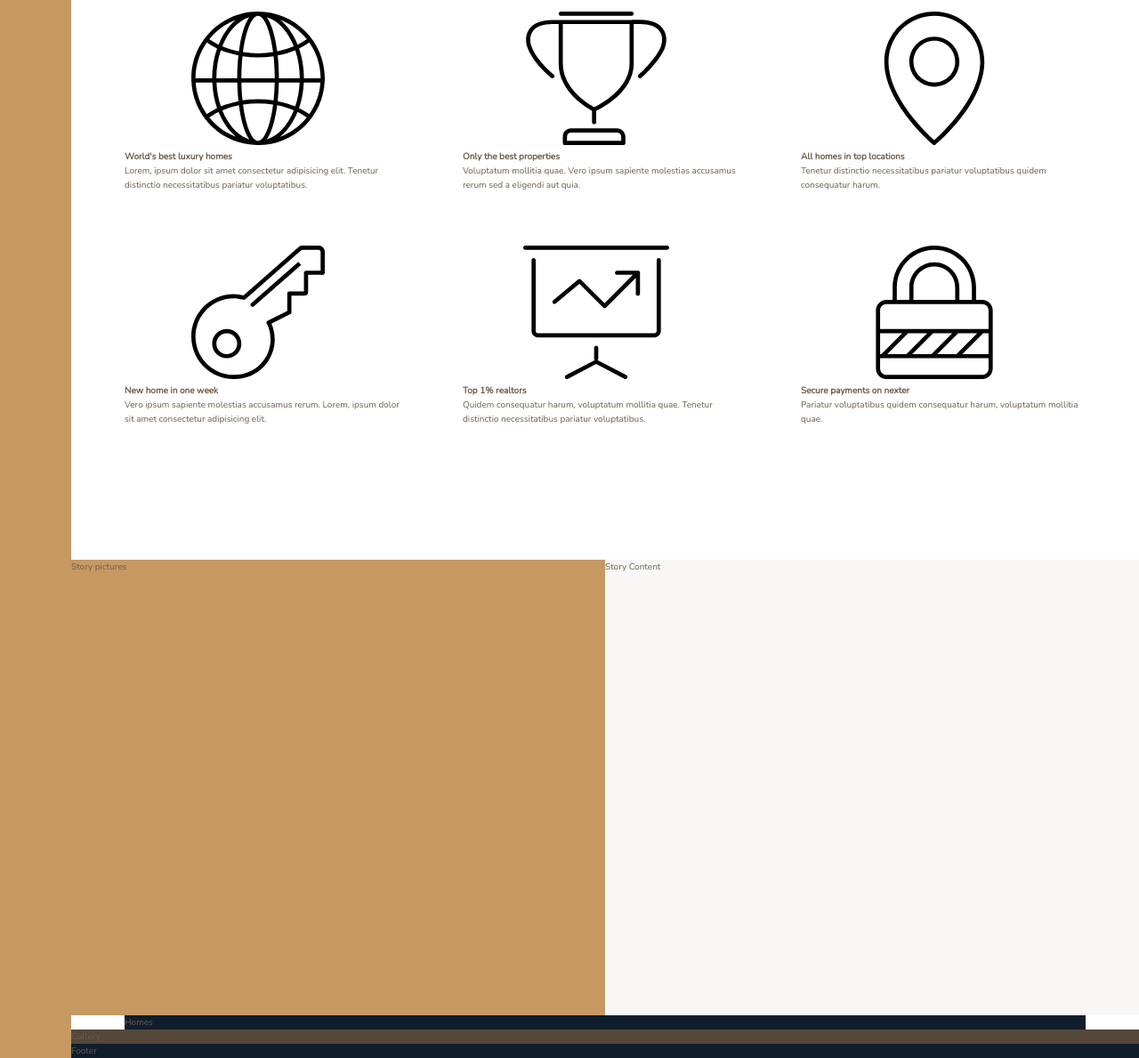
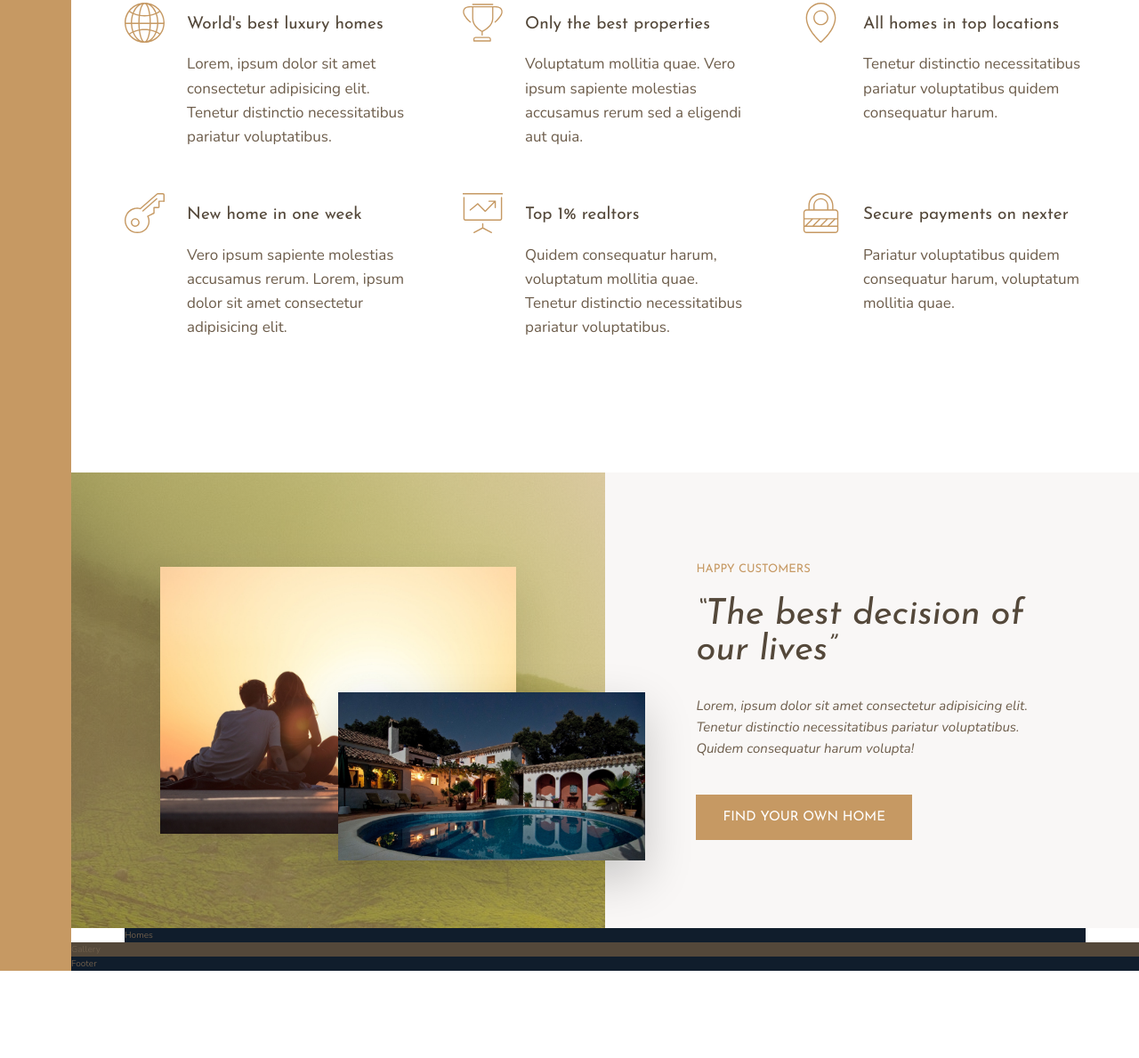
Before and after one commit to tringaprekorogja/nexter, a website: page index.html in a window 1280 px wide. Shown: the part 777-1966 px from the top of the page at 89% size. After the commit the page ends 1868 px from the top, so only its background shows below. Drawn offline with nearby package versions, Linux system fonts and the light colour scheme.

Commit message:
Add the story section styles

```diff
--- a/index.html
+++ b/index.html
@@ -26,50 +26,54 @@
                 <svg class="feature__icon">
                     <use xlink:href="img/sprite.svg#icon-global"></use>
                 </svg>
-                <h4 class="heading-4">World's best luxury homes</h4>
+                <h4 class="heading-4 heading-4--dark">World's best luxury homes</h4>
                 <p class="feature__text">Lorem, ipsum dolor sit amet consectetur adipisicing elit. Tenetur distinctio necessitatibus pariatur voluptatibus.</p>
             </div>
             <div class="feature">
                 <svg class="feature__icon">
                     <use xlink:href="img/sprite.svg#icon-trophy"></use>
                 </svg>
-                <h4 class="heading-4">Only the best properties</h4>
+                <h4 class="heading-4 heading-4--dark">Only the best properties</h4>
                 <p class="feature__text">Voluptatum mollitia quae. Vero ipsum sapiente molestias accusamus rerum sed a eligendi aut quia.</p>
             </div>
             <div class="feature">
                 <svg class="feature__icon">
                     <use xlink:href="img/sprite.svg#icon-map-pin"></use>
                 </svg>
-                <h4 class="heading-4">All homes in top locations</h4>
+                <h4 class="heading-4 heading-4--dark">All homes in top locations</h4>
                 <p class="feature__text">Tenetur distinctio necessitatibus pariatur voluptatibus quidem consequatur harum.</p>
             </div>
             <div class="feature">
                 <svg class="feature__icon">
                     <use xlink:href="img/sprite.svg#icon-key"></use>
                 </svg>
-                <h4 class="heading-4">New home in one week</h4>
+                <h4 class="heading-4 heading-4--dark">New home in one week</h4>
                 <p class="feature__text">Vero ipsum sapiente molestias accusamus rerum. Lorem, ipsum dolor sit amet consectetur adipisicing elit.</p>
             </div>
             <div class="feature">
                 <svg class="feature__icon">
                     <use xlink:href="img/sprite.svg#icon-presentation"></use>
                 </svg>
-                <h4 class="heading-4">Top 1% realtors</h4>
+                <h4 class="heading-4 heading-4--dark">Top 1% realtors</h4>
                 <p class="feature__text">Quidem consequatur harum, voluptatum mollitia quae. Tenetur distinctio necessitatibus pariatur voluptatibus.</p>
             </div>
             <div class="feature">
                 <svg class="feature__icon">
                     <use xlink:href="img/sprite.svg#icon-lock"></use>
                 </svg>
-                <h4 class="heading-4">Secure payments on nexter</h4>
+                <h4 class="heading-4 heading-4--dark">Secure payments on nexter</h4>
                 <p class="feature__text">Pariatur voluptatibus quidem consequatur harum, voluptatum mollitia quae.</p>
             </div>
         </section>
         <div class="story__pictures">
-            Story pictures
+            <img src="img/story-1.jpeg" alt="Couple with new house" class="story__img--1">
+            <img src="img/story-2.jpeg" alt="New house" class="story__img--2">
         </div>
         <div class="story__content">
-            Story Content
+            <h3 class="heading-3 mb-sm">Happy Customers</h3>
+            <h2 class="heading-2 heading-2--dark mb-md">&ldquo;The best decision of our lives&rdquo;</h2>
+            <p class="story__text">Lorem, ipsum dolor sit amet consectetur adipisicing elit. Tenetur distinctio necessitatibus pariatur voluptatibus. Quidem consequatur harum volupta!</p>
+            <button class="btn">Find your own home</button>
         </div>
         <section class="homes">
             Homes
--- a/sass/_features.scss
+++ b/sass/_features.scss
@@ -2,6 +2,24 @@
     grid-column: center-start / center-end;
     margin: 15rem 0;
     display: grid;
-    grid-template-columns: repeat(3, 1fr);
+    grid-template-columns: repeat(auto-fit, minmax(25rem, 1fr));
     grid-gap: 6rem;
+    align-items: start;
 }
+
+.feature {
+    display: grid;
+    grid-template-columns: min-content 1fr;
+    grid-row-gap: 1.5rem;
+    grid-column-gap: 2.5rem;
+    &__icon {
+        fill: $color-primary;
+        width: 4.5rem;
+        height: 4.5rem;
+        grid-row: 1 / span 2;
+        transform: translateY(-1rem);
+    }
+    &__text {
+        font-size: 1.7rem;
+    }
+}
--- a/sass/_story.scss
+++ b/sass/_story.scss
@@ -2,9 +2,38 @@
     &__pictures {
        background-color: $color-primary;
        grid-column: full-start / col-end 4;
+       background-image: linear-gradient(rgba($color-primary, .5), rgba($color-primary, .5) ), url(../img/back.jpg);
+       display: grid;
+       grid-template-rows: repeat(6, 1fr);
+       grid-template-columns: repeat(6, 1fr);
+       align-items: center;
+    }
+    &__img--1 {
+        width: 100%;
+        grid-row: 2 / 6;
+        grid-column: 2 / 6;
+        box-shadow: 0 2rem 5rem rgba(#000, .1);
+    }
+    &__img--2 {
+        width: 115%;
+        grid-row: 4 / 6;
+        grid-column: 4 / 7;
+        z-index: 20;
+        box-shadow: 0 2rem 5rem rgba(#000, .2);
     }
     &__content {
         background-color: $color-grey-light-1;
         grid-column: col-start 5/ full-end;
+        padding: 6rem 8vw;
+        display: flex;
+        flex-direction: column;
+        justify-content: center;
+        align-items: flex-start;
+    }
+    &__text {
+        font-size: 1.5rem;
+        font-style: italic;
+        margin-bottom: 4rem;
+
     }
 }
--- a/sass/_typography.scss
+++ b/sass/_typography.scss
@@ -0,0 +1,61 @@
+%heading {
+    font-family: $font-display;
+    font-weight: 400;
+}
+
+.heading-1 {
+    @extend %heading;
+}
+
+.heading-2 {
+    @extend %heading;
+    font-style: italic;
+    font-size: 4rem;
+    line-height: 1;
+    &--light { color: $color-grey-light-1;}
+    &--dark  { color: $color-grey-dark-1;}
+}
+
+.heading-3 {
+    @extend %heading;
+    font-size: 1.3rem;
+    color: $color-primary;
+    text-transform: uppercase;
+}
+
+.heading-4 {
+    @extend %heading;
+    font-size: 1.9rem;
+
+    &--light { color: $color-grey-light-1;}
+    &--dark  { color: $color-grey-dark-1;}
+}
+
+.btn {
+    background-color: $color-primary;
+    color: #fff;
+    border: none;
+    border-radius: 0;
+    font-family: $font-display;
+    font-size: 1.5rem;
+    text-transform: uppercase;
+    padding: 1.8rem 3rem;
+    cursor: pointer;
+    transition: all .2s;
+    &:hover {
+        background-color: $color-primary-dark;
+    }
+}
+
+.mb-sm {
+    margin-bottom: 2rem;
+}
+.mb-md {
+    margin-bottom: 3rem;
+}
+.mb-lg {
+    margin-bottom: 4rem;
+}
+.mb-hg {
+    margin-bottom: 8rem;
+}
```
Also changed, not shown: css/style.css.
